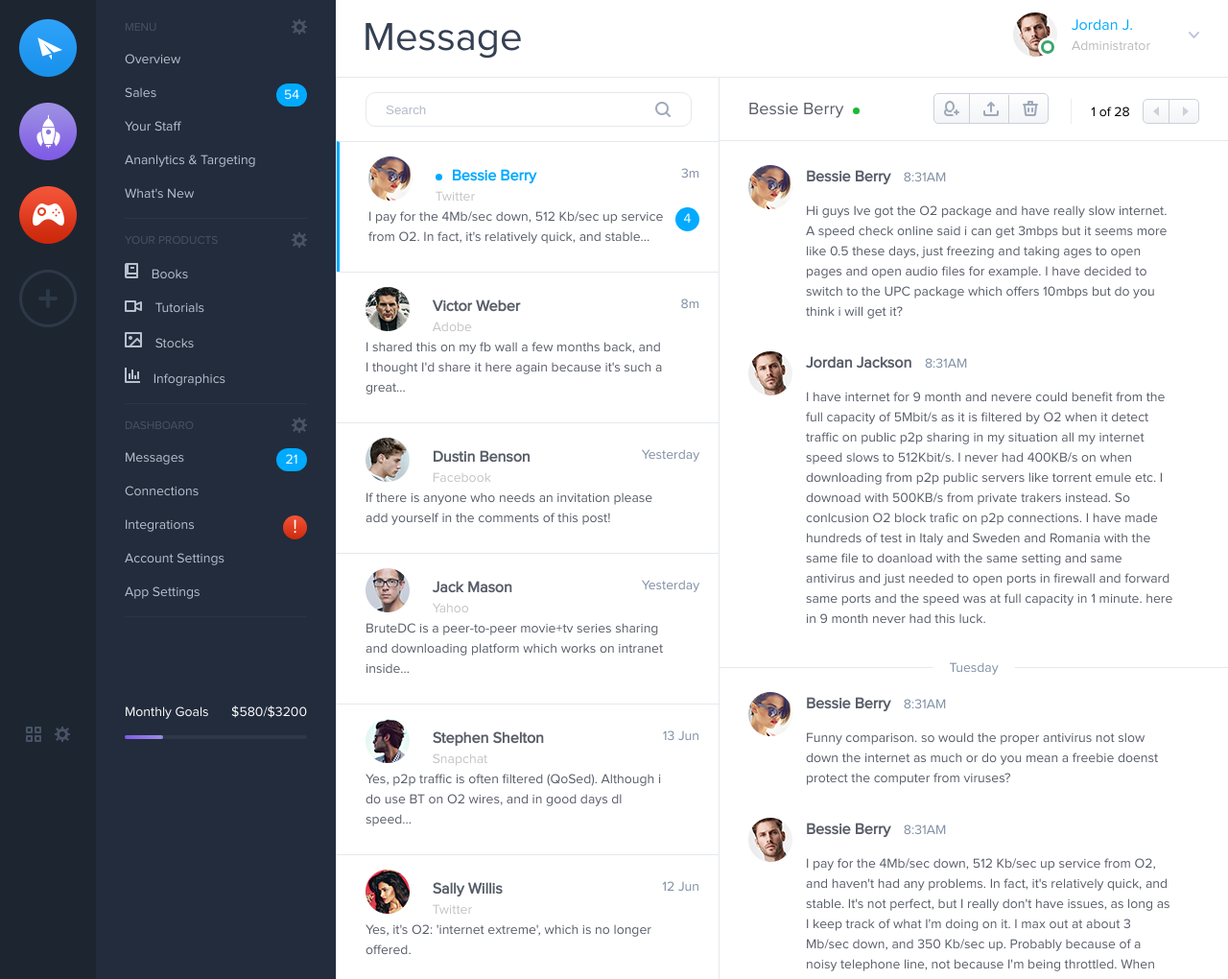
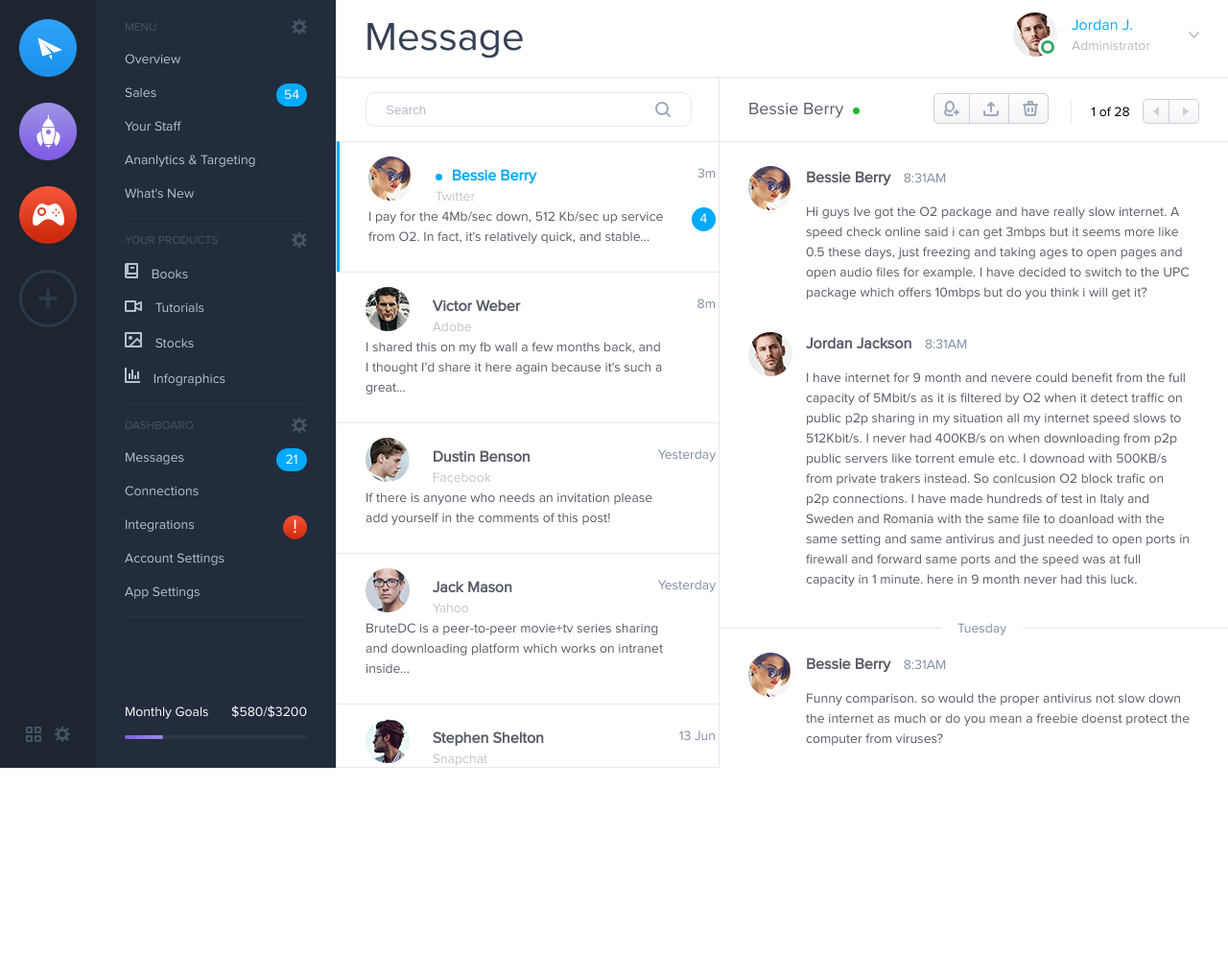
Before and after one commit to xxxxxxiyj/IFE2018, a plain HTML site: page base/task08/index.html in a window 1280 px wide. Shown: the top 1020 px of the page at 96% size. After the commit the page ends 800 px from the top, so only its background shows below. Drawn offline with Linux system fonts and the light colour scheme.

Commit message:
复杂页面的实现

```diff
--- a/base/task08/css/style.css
+++ b/base/task08/css/style.css
@@ -12,15 +12,18 @@
 * {
 	box-sizing: border-box;
 }
+html,
+body {
+	height: 100%;
+	font: 14px/1.5 proximanova;
+}
 body {
 	margin: 0;
 	padding: 0;
-	font: 14px/1.5 proximanova;
+	overflow: hidden;
 }
 .container {
-	overflow: hidden;
-	/*width: 1580px;
-	margin: 0 auto;*/
+	height: 100%;
 }
 .badage-single-num,
 .badage-double-num,
@@ -53,20 +56,16 @@ body {
 	background: -o-linear-gradient(#f35337, #cd290c);       /* Opera 11.1-12.0 */
 	background: linear-gradient(#f35337, #cd290c);
 }
-.left-sidebar,
-.main-nav,
-.main-container {
-	float: left;
-}
+
 /*
  *最左侧一列自适应浏览器高度，左上4个按钮相对浏览器固定位置
  *左下方两个按钮相对浏览器左下角固定位置
  */
 /* left-sidebar开始 */
 .left-sidebar {
+	position: fixed;
 	width: 100px;
-	margin-bottom: -10000px;
-	padding-bottom: 10000px;
+	height: 100%;
 	background-color: #1d2531;
 }
 .icon-list-top {
@@ -95,10 +94,11 @@ body {
  */
 /* main-nav开始 */
 .main-nav {
+	position: fixed;
+	top: 0;
+	left: 100px;
 	width: 250px;
-	margin-left: 100px;
-	margin-bottom: -10000px;
-	padding-bottom: 10000px;
+	height: 100%;
 	background-color: #222c3c;
 }
 .main-menu-item {
@@ -165,12 +165,25 @@ body {
  */
 /* main-container开始 */
 .main-container {
+	height: 100%;
+	margin-left: 350px;
 	width: calc(100% - 350px);
 }
 .main-container-header {
-	width: calc(100% - 350px);
+	position: fixed;
+    top: 0;
+    left: 350px;
+    right: 0;
 	height: 80px;
-	padding-left: 28px;
+	padding-left: 30px;
+	background: #fff;
+	z-index: 999;
+}
+.main-content {
+	display: flex;
+	flex: 1 1 auto;
+	height: 100%;
+	padding-top: 80px;
 }
 .main-container-header .title {
 	height: 80px;
@@ -231,9 +244,13 @@ body {
 
 /* main-content-left开始 */
 .main-content-left {
-	float: left;
-	width: 400px;
+	display: flex;
+	flex-direction: column;
+	flex: 0 0 400px;
+	/*float: left;
+	width: 400px;*/
 	border: 1px solid #e5e8ee;
+	overflow: hidden;
 }
 .search-bar {
 	position: relative;
@@ -268,6 +285,10 @@ body {
 }
 .search-bar input:focus {
 	border: 1px solid #354052;
+}
+.user-info-list {
+	margin-right: -17px;
+	overflow-y: auto;
 }
 .user-info-list-item {
 	padding: 15px 20px 25px 30px;
@@ -322,10 +343,12 @@ body {
 
 /* main-content-right开始 */
 .main-content-right {
-	margin-left: 400px;
+	position: relative;
+	display: flex;
+	flex-direction: column;
 }
 .status-bar {
-	height: 66px;
+	height: 67px;
 	padding: 0 30px;
 	border-top: 1px solid #e5e8ee;
 }
@@ -375,7 +398,10 @@ body {
 .btn-page {
 	margin-left: 10px;
 }
-
+.main-content-right .list {
+	margin-right: -17px;
+	overflow-y: auto;
+}
 .list-item-wrap {
 	position: relative;
 	padding: 25px 56px 25px 30px;
```
